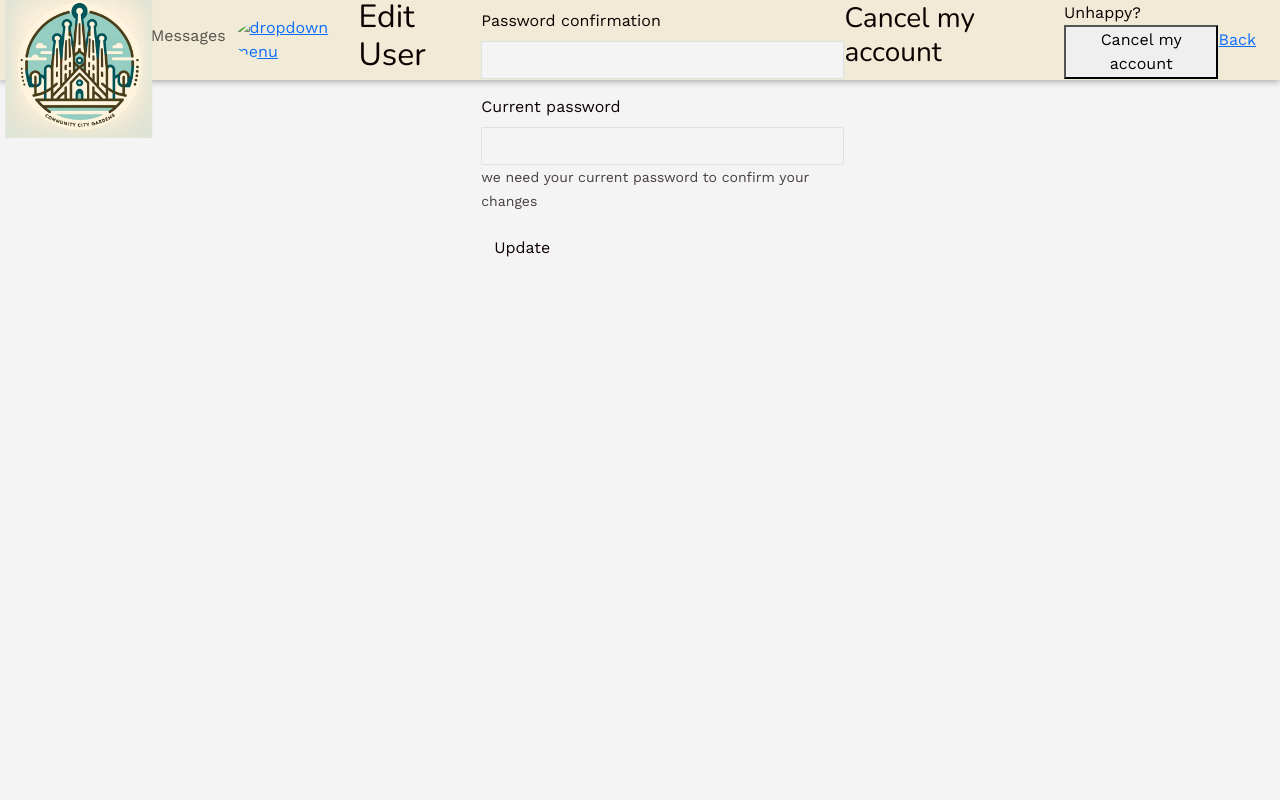
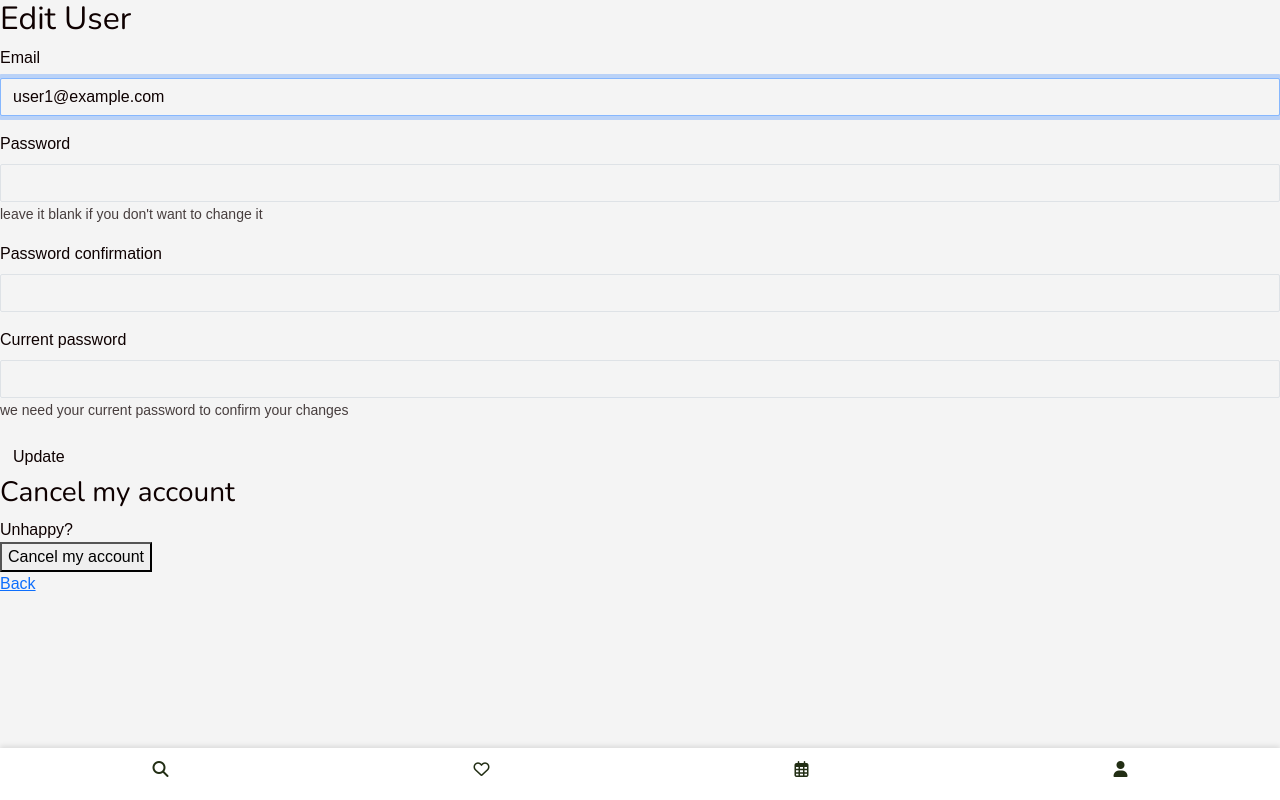
Before and after one commit to justdevelopin/CityGardens, a Rails app: page /users/edit in a window 1280 px wide. Run offline with Rails 7, Linux system fonts and the light colour scheme; a user stored in the database is signed in; style sheets or scripts are compiled from the project's sources; some libraries are stand-ins or nearby versions.

Commit message:
navbarreadymissinglinks

```diff
--- a/app/assets/stylesheets/application.scss
+++ b/app/assets/stylesheets/application.scss
@@ -10,4 +10,5 @@
 // Your CSS partials
 @import "components/index";
 @import "pages/index";
-@import "components/action_button"
+@import "components/action_button";
+@import 'components/navbar'
--- a/app/assets/stylesheets/components/_navbar.scss
+++ b/app/assets/stylesheets/components/_navbar.scss
@@ -1,25 +1,3 @@
-.navbar-lewagon {
-
-  height: 80px;
-  background-color: #F0EAD6;
-  position: fixed;
-  top: 0;
-  width: 100%;
-  display: flex;
-  align-items: center;
-  justify-content: space-between;
-  box-shadow: 0 0 8px 0 #00000072;
-  z-index: 100;
-  padding: 12px 24px;
-}
-
-.navbar-lewagon .navbar-collapse {
-  flex-grow: 0;
-}
-
-.navbar-lewagon .navbar-brand img {
-  width: 40px;
-}
 
 
 .logo {
@@ -29,3 +7,43 @@
   padding-top: 14px;
   padding-left: 15px;
 }
+
+body {
+  margin: 0;
+  font-family: Arial, sans-serif;
+  padding-bottom: 60px;
+}
+
+.bottom-navbar {
+  position: fixed;
+  bottom: 0;
+  width: 100%;
+  background-color: #fff;
+  box-shadow: 0 -2px 5px rgba(0,0,0,0.1);
+  display: flex;
+  justify-content: space-around;
+  padding: 10px 0;
+  z-index: 1000;
+}
+
+.nav-item {
+  height: 32px ;
+  text-align: center;
+  flex-grow: 1;
+}
+
+
+.fa {
+  font-size: 700px;
+}
+
+
+.nav-item img {
+  width: 32px;
+  height: 32px;
+
+}
+
+.profile-icon {
+  border-radius: 50%;
+}
--- a/app/views/shared/_navbar.html.erb
+++ b/app/views/shared/_navbar.html.erb
@@ -1,38 +1,32 @@
+<!DOCTYPE html>
+<html lang="en">
+<head>
+  <link rel="stylesheet" href="https://cdnjs.cloudflare.com/ajax/libs/font-awesome/6.1.1/css/all.min.css">
+    <meta charset="UTF-8">
+    <meta name="viewport" content="width=device-width, initial-scale=1.0">
+    <title>Community Garden App</title>
+    <%= stylesheet_link_tag 'application', media: 'all', 'data-turbolinks-track': 'reload' %>
+</head>
+<body>
 
+    <div class="page-content">
 
-    <nav class="navbar navbar-expand-sm navbar-light navbar-lewagon">
-  <%= image_tag "image.png", class: "logo" %>
-  <div class="nav-links">
+    </div>
 
-    <button class="navbar-toggler" type="button" data-bs-toggle="collapse" data-bs-target="#navbarSupportedContent" aria-controls="navbarSupportedContent" aria-expanded="false" aria-label="Toggle navigation">
-      <span class="navbar-toggler-icon"></span>
-    </button>
+    <div class="bottom-navbar">
+        <a href="#explore" class="nav-item">
+            <i class="fa-solid fa-magnifying-glass" style="color: #222e14;"></i>
+        </a>
+        <a href="#favorites" class="nav-item">
+            <i class="fa-regular fa-heart"  style="color: #222e14;"></i>
+        </a>
+        <a href="#calendar" class="nav-item">
+        <i class="fa-regular fa-calendar"  style="color: #222e14;"></i>
+        </a>
+        <a href="#profile" class="nav-item">
+            <i class="fa-solid fa-user"  style="color: #222e14;"></i>
+        </a>
+    </div>
 
-    <div class="collapse navbar-collapse" id="navbarSupportedContent">
-      <ul class="navbar-nav me-auto">
-        <% if user_signed_in? %>
-          <li class="nav-item active">
-            <%= link_to "Home", "#", class: "nav-link" %>
-          </li>
-          <li class="nav-item">
-            <%= link_to "Messages", "#", class: "nav-link" %>
-          </li>
-          <li class="nav-item dropdown">
-          <a href="#" class="avatar" id="navbarDropdown" data-bs-toggle="dropdown" aria-haspopup="true" aria-expanded="false">
-            <%= image_tag "https://kitt.lewagon.com/placeholder/users/ssaunier", class: "avatar", alt: "dropdown menu" %>
-          </a>
-            <div class="dropdown-menu dropdown-menu-end" aria-labelledby="navbarDropdown">
-              <%= link_to "Action", "#", class: "dropdown-item" %>
-              <%= link_to "Another action", "#", class: "dropdown-item" %>
-              <%= link_to "Log out", destroy_user_session_path, data: {turbo_method: :delete}, class: "dropdown-item" %>
-            </div>
-          </li>
-        <% else %>
-          <li class="nav-item">
-            <%= link_to "Login", new_user_session_path, class: "nav-link" %>
-          </li>
-        <% end %>
-      </ul>
-    </div>
-  </div>
-</div>
+</body>
+</html>
```
Also changed, not shown: app/assets/images/logo.png (renamed from app/assets/images/image.png).
